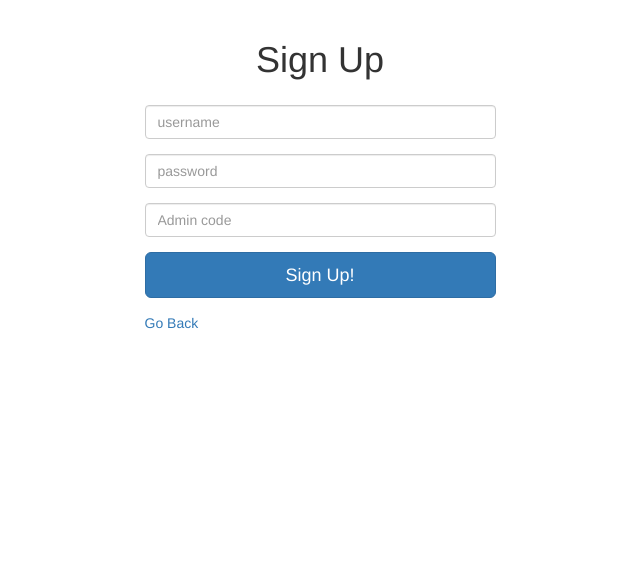
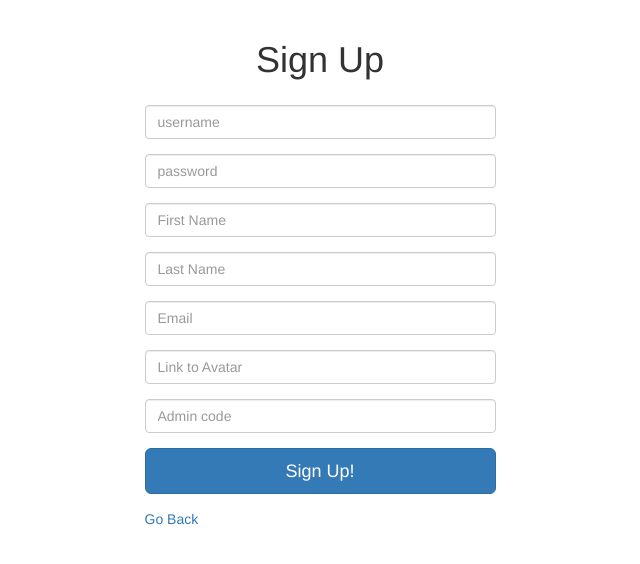
Before and after one commit to jlangdon90/YelpCamp, a Node server app: page /register in a window 1280 px wide. Shown: the part 52-616 px from the top of the page, without its empty margins (320-960 px from the left). Run offline with Node 20, Linux system fonts and the light colour scheme; some libraries are stand-ins or nearby versions.

Commit message:
added in very basic user profile route and page

```diff
--- a/models/user.js
+++ b/models/user.js
@@ -5,7 +5,11 @@ var passportLocalMongoose = require('passport-local-mongoose');
 var UserSchema = new mongoose.Schema({
     username: String,
     password: String,
-    isAdmin: {type: Boolean, default:false}
+    isAdmin: {type: Boolean, default:false},
+    avatar: String,
+    firstName: String,
+    lastName: String,
+    email: String
 });
 
 UserSchema.plugin(passportLocalMongoose);
--- a/routes/index.js
+++ b/routes/index.js
@@ -2,6 +2,7 @@ var express     = require('express');
 var router      = express.Router();
 var passport    = require('passport');
 var User        = require("../models/user");
+var Campground  = require("../models/campground");
 
 //<!-- **********  Other routes and auth routes  ********  -->
 
@@ -17,7 +18,13 @@ router.get("/register", function(req, res){
 
 //handle signup logic
 router.post("/register", function(req, res){
-    var newUser = new User({username: req.body.username});
+    var newUser = new User({
+            username: req.body.username,
+            firstName: req.body.firstName,
+            lastName: req.body.lastName,
+            avatar: req.body.avatar,
+            email: req.body.email
+        });
     if(req.body.adminCode === 'secretcode123'){
         newUser.isAdmin = true;
     }
@@ -55,4 +62,18 @@ router.get("/logout", function(req, res){
     res.redirect("/campgrounds");
 });
 
+//user profile
+router.get("/users/:id", function(req, res){
+    User.findById(req.params.id, function(err, foundUser){
+        if(err){
+            req.flash("error", "Unable to find user");
+            res.redirect("/");
+        } else {
+            Campground.find().where('author.id').equals(foundUser._id).exec(function(err, campgrounds){
+                res.render("users/show", {user: foundUser, campgrounds: campgrounds});
+            });
+        }
+    });
+});
+
 module.exports = router;
--- a/views/campgrounds/show.ejs
+++ b/views/campgrounds/show.ejs
@@ -18,7 +18,7 @@
           <h4 class="pull-right">$<%= campground.price %>/night</h4>
           <h4><a><%= campground.name %></a></h4>
           <p><%= campground.description %></p>
-          <p><em>Submitted by <%= campground.author.username %>, <%= moment(campground.createdAt).fromNow() %></em></p>
+          <p><em>Submitted by <a href="/users/<%=campground.author.id%>"><%= campground.author.username %></a>, <%= moment(campground.createdAt).fromNow() %></em></p>
 
           <% if(currentUser && campground.author.id.equals(currentUser._id) || currentUser && currentUser.isAdmin){%>
             <a class="btn btn-xs btn-warning" href="/campgrounds/<%= campground._id %>/edit%>">Edit</a>
--- a/views/register.ejs
+++ b/views/register.ejs
@@ -4,18 +4,39 @@
     <h1 style="text-align: center">Sign Up</h1>
     <div style="width: 30%; margin: 25px auto;">
         <form action="/register" method="post">
+
             <div class="form-group">
                 <input class="form-control" type="text" name="username" placeholder="username">
             </div>
+
             <div class="form-group">
                 <input class="form-control" type="password" name="password" placeholder="password">
             </div>
+
             <div class="form-group">
-                    <input class="form-control" type="text" name="adminCode" placeholder="Admin code">
+                <input class="form-control" type="text" name="firstName" placeholder="First Name">
             </div>
+
+            <div class="form-group">
+                <input class="form-control" type="text" name="lastName" placeholder="Last Name">
+            </div>
+
+            <div class="form-group">
+                <input class="form-control" type="email" name="email" placeholder="Email">
+            </div>
+
+            <div class="form-group">
+                <input class="form-control" type="text" name="avatar" placeholder="Link to Avatar">
+            </div>
+
+            <div class="form-group">
+                <input class="form-control" type="text" name="adminCode" placeholder="Admin code">
+            </div>
+
             <div class="form-group">
                 <button class="btn btn-lg btn-primary btn-block">Sign Up!</button>
             </div>
+
         </form>
         <a href="/campgrounds">Go Back</a>
     </div>
```
Also changed, not shown: views/users/show.ejs (added, +22 -0 lines).
